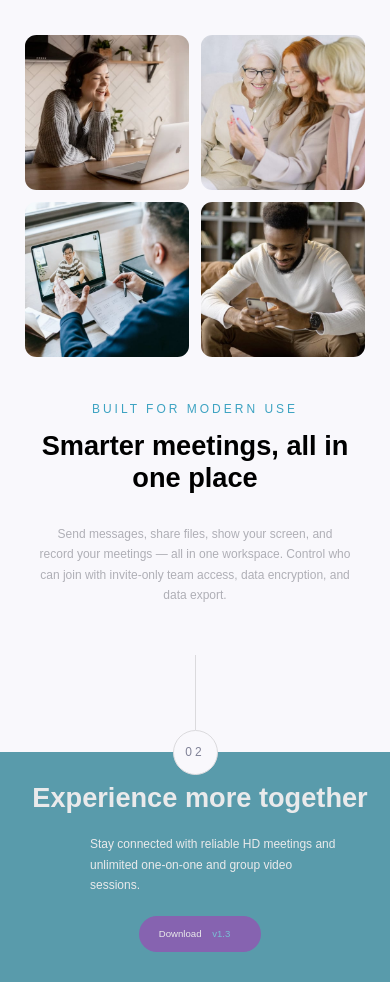
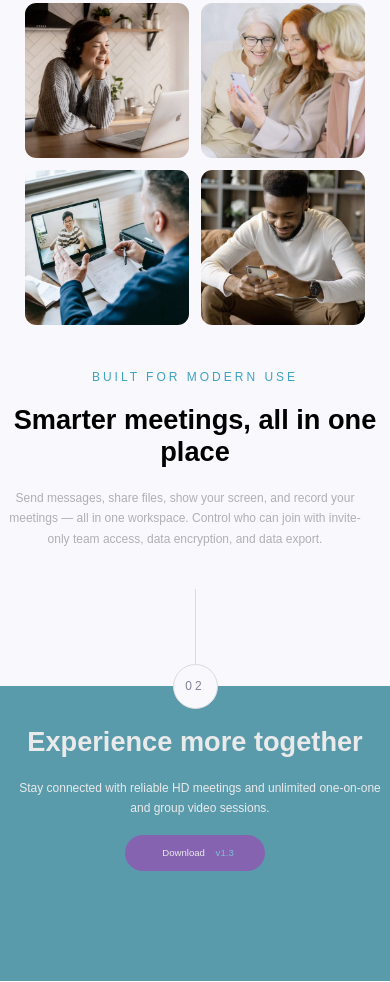
Before and after one commit to emkuma/meet-landing-page, a plain HTML site: page index.html in a window 390 px wide. Shown: the part 718-1700 px from the top of the page. Drawn offline with Linux system fonts and the light colour scheme.

Commit message:
Revision to the mobile design for chatGpt review

```diff
--- a/index.html
+++ b/index.html
@@ -20,8 +20,8 @@
       </header>
       <main>
         <section class="page-1">
-            <h1 class="page-1-title center-text margin-top">Group Chat for Everyone</h1>
-            <p class="page-1-text center-text">Meet makes it easy to connect with others face-to-face virtually and collaborate across any device.</p>
+            <h1 class="page-1-title margin-top">Group Chat for Everyone</h1>
+            <p class="page-1-text">Meet makes it easy to connect with others face-to-face virtually and collaborate across any device.</p>
             <div class="btn">
                 <a href="#" class="btn-download btn-style">Download<span class="version">v1.3</span></a>
                 <a href="#" class="btn-what-is-it btn-style">What is it?</a>
@@ -38,23 +38,23 @@
           <img src="assets/desktop/image-women-videochatting.jpg" class="page-2__img" alt="women videocall">
           <img src="assets/desktop/image-men-in-meeting.jpg" class="page-2__img" alt="men meeting">
           <img src="assets/desktop/image-man-texting.jpg" class="page-2__img" alt="man texting">
-          <div class="page-2-ad-text">
+          <div class="page-2-ad-text center-text">
               <p>Built for modern use</p>
-              <h1 class="page-2__h1--modify center-text">Smarter meetings, all in one place</h1>
-              <p class="page-2__p--modify center-text">Send messages, share files, show your screen, and record your meetings — all in one
+              <h1 class="page-2__h1--modify">Smarter meetings, all in one place</h1>
+              <p class="page-2__p--modify">Send messages, share files, show your screen, and record your meetings — all in one
                 workspace. Control who can join with invite-only team access, data encryption, and data export.</p>
               <div class="vertical-line-align">
                   <div class="vertical-line"></div>
-                  <p class="page-marker center-text page-marker--modify page-marker--modify-overlay">02</p>
+                  <p class="page-marker page-marker--modify page-marker--modify-overlay">02</p>
               </div>
           </div>
         </section>
-        <section class="page-3 page-3-style">
-          <h1 class="page-3__h1--modify center-text">Experience more together</h1>
-          <p class="page-3__p--modify align-self-center">
+        <section class="page-3 page-3-style center-text">
+          <h1 class="page-3__h1--modify">Experience more together</h1>
+          <p class="page-3__p--modify center-text">
             Stay connected with reliable HD meetings and unlimited one-on-one and group video sessions.
           </p>
-          <a href="#" class="page-3__btn-download--modify btn-style align-self-center">Download <span class="version">v1.3</span></a>
+          <a href="#" class="page-3__btn-download--modify btn-style">Download <span class="version">v1.3</span></a>
         </section>
       </main>
   </div>
--- a/style.css
+++ b/style.css
@@ -25,6 +25,10 @@ p {
   letter-spacing: 1.2px;
 }
 
+a {
+  display: Inline-block;
+}
+
 .container {
   max-width: 1100px;
 }
@@ -35,10 +39,6 @@ p {
   justify-content: center;
   align-items: center;
   gap: 30px;
-
-  /* display: grid;
-  grid-template-columns: 1fr;
-  grid-template-rows: 6.25rem auto; */
 }
 
 .hero-logo {
@@ -67,16 +67,12 @@ p {
   gap: 20px;
 }
 
-.page-1-title {
-  width: 55%;
-}
-
 .page-1-text {
   text-transform: none;
   margin: 0;
   color: hsl(0, 0%, 55%);
   letter-spacing: 0;
-  width: 70%;
+  width: 75%;
 }
 
 .btn {
@@ -144,6 +140,7 @@ p {
   flex-direction: row;
   flex-wrap: wrap;
   justify-content: center;
+  align-items: center;
   gap: 12px;
   min-height: 30vh;
 }
@@ -154,20 +151,12 @@ p {
   border-radius: 7%;
 }
 
-.page-2-ad-text {
-  display: flex;
-  flex-direction: column;
-  justify-content: center;
-  align-items: center;
-  gap: 10px;
-}
-
 .page-2__h1--modify,
 .page-3__h1--modify {
-  width: 80%;
   font-weight: 900;
   text-transform: none;
   letter-spacing: 0;
+  padding-top: 16px;
 }
 
 .page-2,
@@ -179,7 +168,7 @@ p {
 }
 
 .page-2__p--modify {
-  width: 80%;
+  max-width: 370px;
   margin-top: 20px;
   color: hsl(240, 5%, 70%);
   letter-spacing: 0;
@@ -187,17 +176,16 @@ p {
 }
 
 .page-3 {
-  display: flex;
-  flex-direction: column;
-  gap: 20px;
+  height: 35vh;
 }
 
 .page-3-style {
   background-color: hsl(192, 33%, 51%);
   color: hsl(260, 4%, 86%);
-  padding: 30px 20px 30px 30px;
   margin-top: -39px;
   position: relative;
+  max-width: 500px;
+
 }
 
 .page-3__h1--modify,
@@ -206,13 +194,13 @@ p {
 }
 
 .page-3__h1--modify {
-  width: 100%;
+  padding-top: 40px;
 }
 
 .page-3__p--modify {
   margin-top: 0;
-  padding-left: 26px;
-  width: 80%;
+  padding-left: 10px;
+  padding-top: 20px;
   text-transform: none;
   letter-spacing: 0;
 }
@@ -223,6 +211,7 @@ p {
   color: hsl(260, 4%, 92%);
   font-size: .60rem;
   padding: 8px 14px;
+  margin-top: 16px;
 }
 
 /* Utility class align-self: center */
@@ -267,12 +256,6 @@ p {
     padding-right: 7rem;
   }
 
-  button {
-    border: none;
-    outline: none;
-    box-shadow: none;
-  }
-
   .btn {
     flex-direction: row;
     align-items: flex-start;
@@ -293,7 +276,7 @@ p {
 
   .btn-style {
     font-size: 12px;
-    padding-top: 12px;
+    padding-top: 10px;
   }
 
   .page-1 .vertical-line-align {
```
